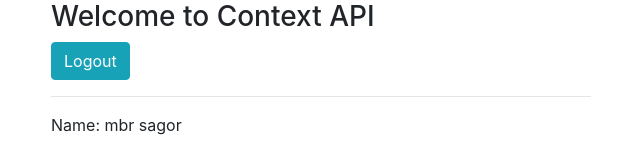
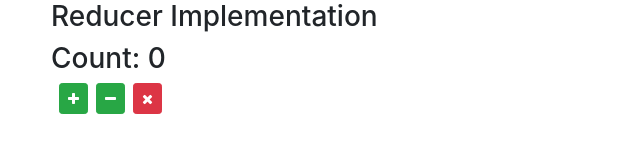
Before and after one commit to mbrsagor/youReacker, a React (Create React App) app: page / in a window 1280 px wide. Shown: the top 156 px of the page, without its empty margins (319-959 px from the left). Built offline with nearby package versions, Linux system fonts and the light colour scheme; no server answers.

Commit message:
Use Reducer simple consept

```diff
--- a/src/components/App.jsx
+++ b/src/components/App.jsx
@@ -10,12 +10,19 @@ import MyTable from './my_table';
 import LifecycleDemo from '../components/life_cycle';
 import HOC from '../components/hoc';
 import ContextAPI from './context_API';
+import MyReducer from '../components/my_reducer';
 
 
 class App extends React.Component {
     render() {
         return (
             <div className="container">
+                <div className="row mb-3">
+                    <div className="col-md-6 offset-3">
+                        <MyReducer />
+                    </div>
+                </div>
+                <br /><br />
                 <div className="row mb-3">
                     <div className="col-md-6 offset-3">
                         <ContextAPI />
--- /dev/null
+++ b/src/components/my_reducer/index.jsx
@@ -0,0 +1,36 @@
+import React, {useReducer} from 'react';
+
+
+const initalData = 0;
+
+const reducer = (state, action) => {
+    switch(action.type){
+        case 'increment': {
+            return state + 1
+        }
+        case 'decrement': {
+            return state - 1
+        }
+        case 'reset': {
+           return initalData
+        }
+        default: return initalData;
+    }
+}
+
+const MyReducer = props => {
+
+    const [count, dispatch] = useReducer(reducer, initalData)
+
+    return (
+        <div>
+            <h3>Reducer Implementation</h3>
+            <h3>Count: {count}</h3>
+            <button onClick={() =>dispatch({type: 'increment'})} className="btn btn-success btn-sm ml-2"><i className="fa fa-plus"></i></button>
+            <button onClick={() =>dispatch({type: 'decrement'})} className="btn btn-success btn-sm ml-2"><i className="fa fa-minus"></i></button>
+            <button onClick={() =>dispatch({type: 'reset'})} className="btn btn-danger btn-sm ml-2"><i className="fa fa-close"></i></button>
+        </div>
+    )
+}
+
+export default MyReducer;
```
Also changed, not shown: 1 other file (tests, documents, lock files or other folders).
